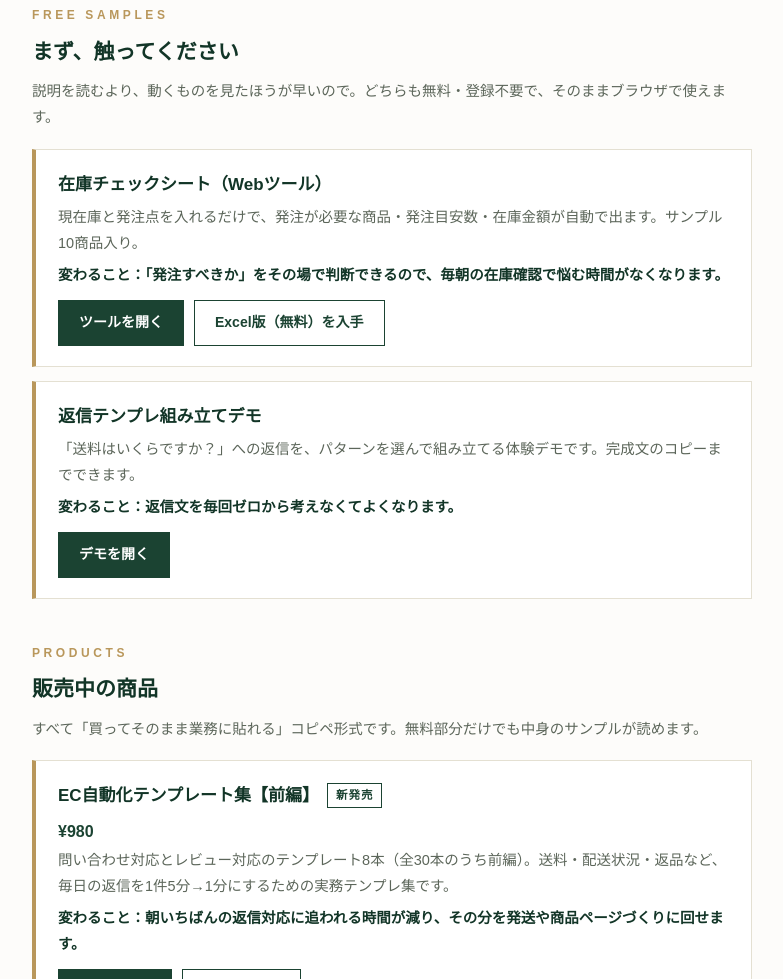
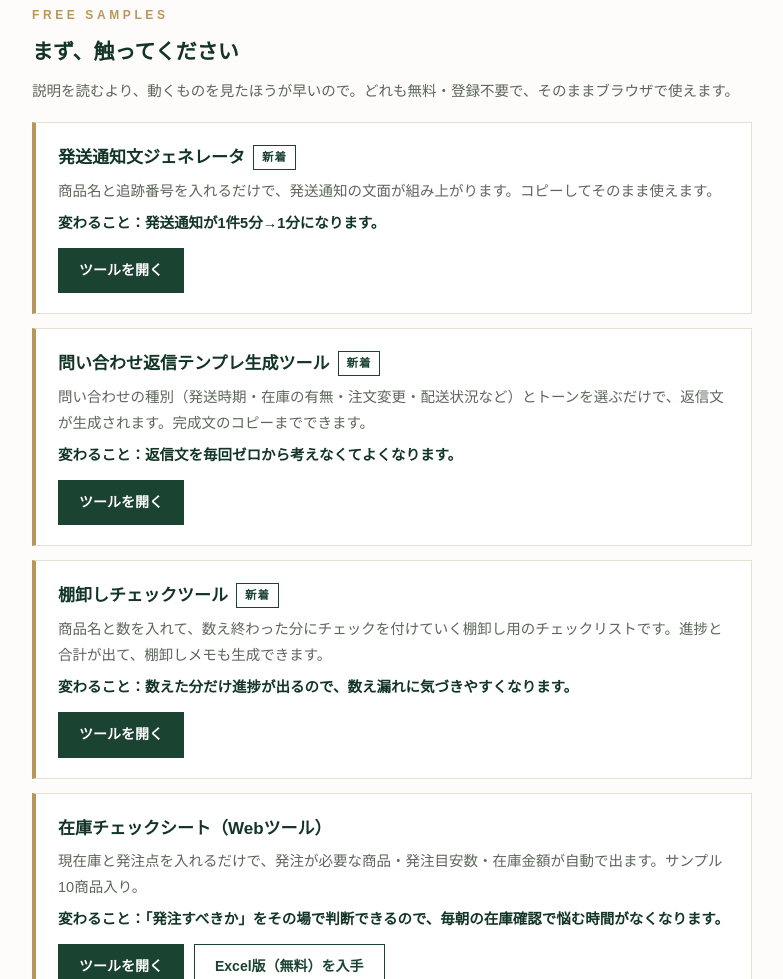
Before and after one commit to winusami6037-ops/winusami6037-ops.github.io, a plain HTML site: page home.html in a window 1280 px wide. Shown: the part 380-1359 px from the top of the page, without its empty margins (248-1031 px from the left). Drawn offline with Linux system fonts and the light colour scheme.

Commit message:
Add free tools section to hub page

```diff
--- a/home.html
+++ b/home.html
@@ -113,7 +113,34 @@ th,td{padding:10px;font-size:13.5px;}
 <section>
 <div class="sec-label">FREE SAMPLES</div>
 <h2>まず、触ってください</h2>
-<p class="sec-desc">説明を読むより、動くものを見たほうが早いので。どちらも無料・登録不要で、そのままブラウザで使えます。</p>
+<p class="sec-desc">説明を読むより、動くものを見たほうが早いので。どれも無料・登録不要で、そのままブラウザで使えます。</p>
+
+<div class="card">
+<h3>発送通知文ジェネレータ<span class="tag">新着</span></h3>
+<p>商品名と追跡番号を入れるだけで、発送通知の文面が組み上がります。コピーしてそのまま使えます。</p>
+<p class="benefit">変わること：発送通知が1件5分→1分になります。</p>
+<div class="btns">
+<a class="btn main" href="https://winusami6037-ops.github.io/shipping-notice.html">ツールを開く</a>
+</div>
+</div>
+
+<div class="card">
+<h3>問い合わせ返信テンプレ生成ツール<span class="tag">新着</span></h3>
+<p>問い合わせの種別（発送時期・在庫の有無・注文変更・配送状況など）とトーンを選ぶだけで、返信文が生成されます。完成文のコピーまでできます。</p>
+<p class="benefit">変わること：返信文を毎回ゼロから考えなくてよくなります。</p>
+<div class="btns">
+<a class="btn main" href="https://winusami6037-ops.github.io/reply-tool.html">ツールを開く</a>
+</div>
+</div>
+
+<div class="card">
+<h3>棚卸しチェックツール<span class="tag">新着</span></h3>
+<p>商品名と数を入れて、数え終わった分にチェックを付けていく棚卸し用のチェックリストです。進捗と合計が出て、棚卸しメモも生成できます。</p>
+<p class="benefit">変わること：数えた分だけ進捗が出るので、数え漏れに気づきやすくなります。</p>
+<div class="btns">
+<a class="btn main" href="https://winusami6037-ops.github.io/stocktake-tool.html">ツールを開く</a>
+</div>
+</div>
 
 <div class="card">
 <h3>在庫チェックシート（Webツール）</h3>
```
